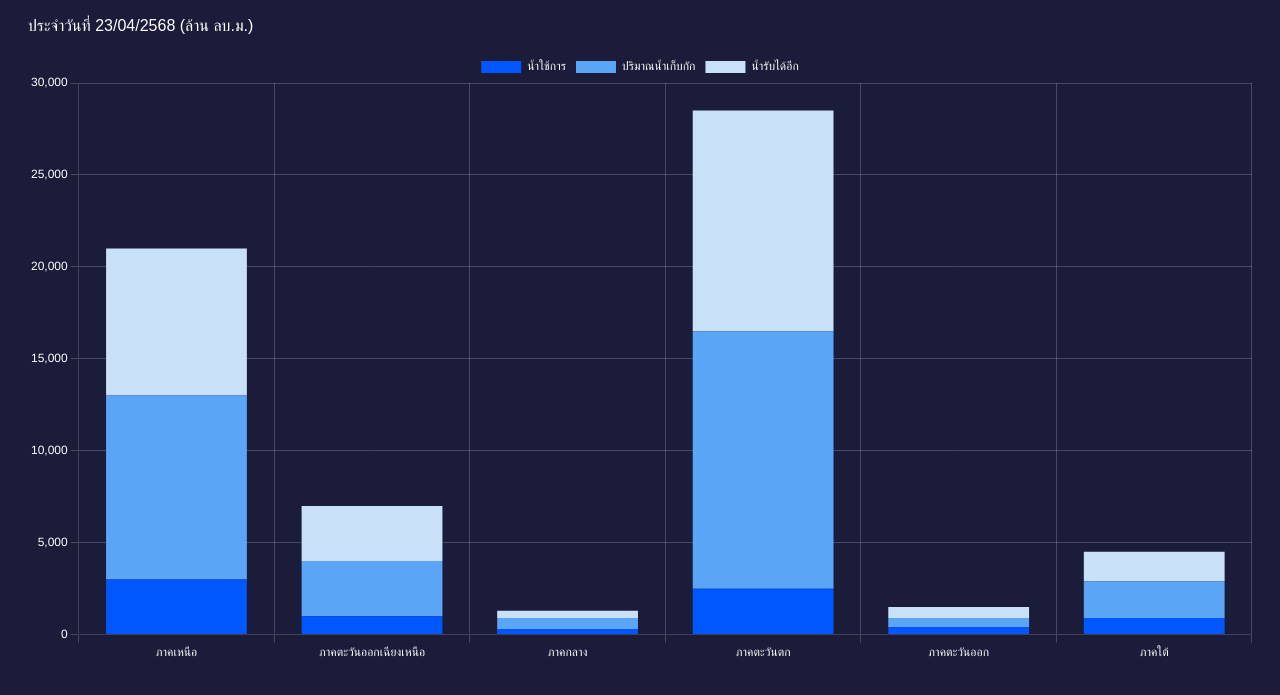
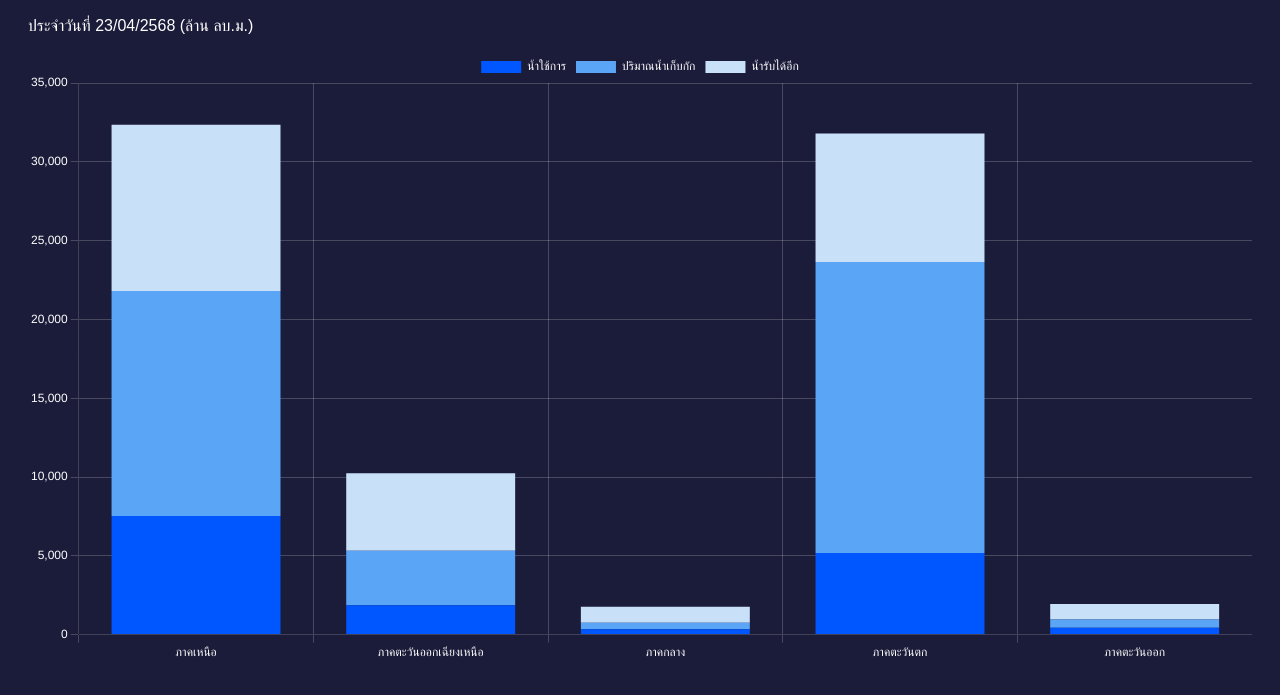
Before and after one commit to ppsphere/Water-Diagram-Demo, a plain HTML site: page index.html in a window 1280 px wide. Shown: the part 79-774 px from the top of the page. Drawn offline with nearby package versions, Linux system fonts and the light colour scheme.

Commit message:
Update index.html

```diff
--- a/index.html
+++ b/index.html
@@ -23,25 +23,30 @@
   <canvas id="waterChart" width="800" height="400"></canvas>
 
   <script>
+    const labels = ['ภาคเหนือ', 'ภาคตะวันออกเฉียงเหนือ', 'ภาคกลาง', 'ภาคตะวันตก', 'ภาคตะวันออก'];
+    const usableWater = [7526.96, 1867.43, 346.11, 5185.13, 433.24];
+    const storedWater = [14271.61, 3457.95, 406.11, 18462.13, 527.57];
+    const additionalCapacity = [10553.61, 4910.52, 1012.89, 8142.87, 987.18];
+
     const ctx = document.getElementById('waterChart').getContext('2d');
     const waterChart = new Chart(ctx, {
       type: 'bar',
       data: {
-        labels: ['ภาคเหนือ', 'ภาคตะวันออกเฉียงเหนือ', 'ภาคกลาง', 'ภาคตะวันตก', 'ภาคตะวันออก', 'ภาคใต้'],
+        labels: labels,
         datasets: [
           {
             label: 'น้ำใช้การ',
-            data: [3000, 1000, 300, 2500, 400, 900],
+            data: usableWater,
             backgroundColor: '#0057ff'
           },
           {
             label: 'ปริมาณน้ำเก็บกัก',
-            data: [10000, 3000, 600, 14000, 500, 2000],
+            data: storedWater,
             backgroundColor: '#5ba5f7'
           },
           {
             label: 'น้ำรับได้อีก',
-            data: [8000, 3000, 400, 12000, 600, 1600],
+            data: additionalCapacity,
             backgroundColor: '#c8e0f8'
           }
         ]
```
